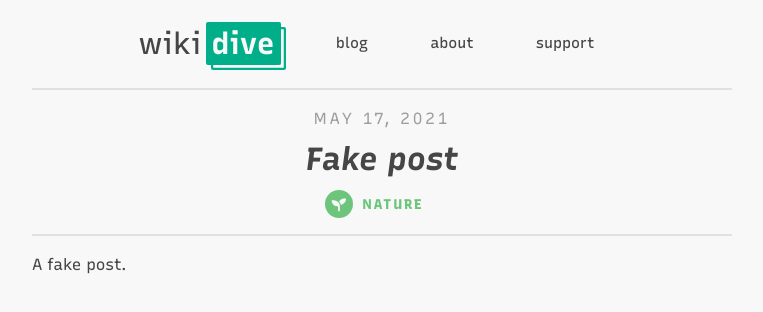
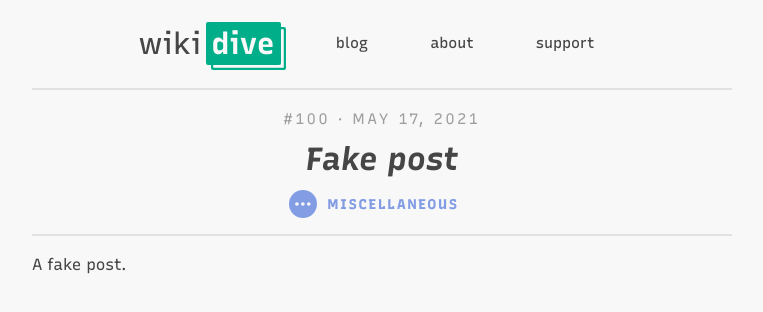
Before and after one commit to mangonaise/wiki-dive, a Next.js app: page /blog/fake-post in a window 1280 px wide. Shown: the top 312 px of the page, without its empty margins (258-1021 px from the left). Built offline with nearby package versions, Linux system fonts and the light colour scheme.

Commit message:
Add post index to post header

```diff
--- a/pages/blog/[slug].tsx
+++ b/pages/blog/[slug].tsx
@@ -24,6 +24,7 @@ function PostInfoSection({ metadata }: { metadata: PostMetadata }) {
   return (
     <div className={styles.postInfo}>
       <p className={styles.date}>
+        {metadata.index && <span>#{metadata.index}{' '}·{' '}</span>}
         {format(new Date(metadata.date), 'MMM d, yyyy').toUpperCase()}
       </p>
       <h2>{metadata.title}</h2>
--- a/pages/blog/post.module.scss
+++ b/pages/blog/post.module.scss
@@ -18,6 +18,7 @@
     }
 
     .date {
+      font-size: 15px;
       opacity: 0.5;
       letter-spacing: 0.3ch;
       margin: 0;
@@ -43,6 +44,12 @@
         }
       }
     }
+  }
+
+  a {
+    font-weight: 700;
+    color: var(--highlight-color);
+    text-decoration: none;
   }
 
   .articleLink {
--- a/posts/fake-post.md
+++ b/posts/fake-post.md
@@ -1,9 +1,10 @@
 ---
+index: 100
 title: Fake post
 description: This is a fake post used for testing.
 date: '2021-05-17'
 tags:
-  - nature
+  - miscellaneous
 ---
 
 A fake post.
--- a/ssg/posts.ts
+++ b/ssg/posts.ts
@@ -24,6 +24,7 @@ export type PostCategory = typeof postCategories[number];
 
 export type PostMetadata = {
   slug: string,
+  index: number,
   title: string,
   description: string,
   date: string,
```
